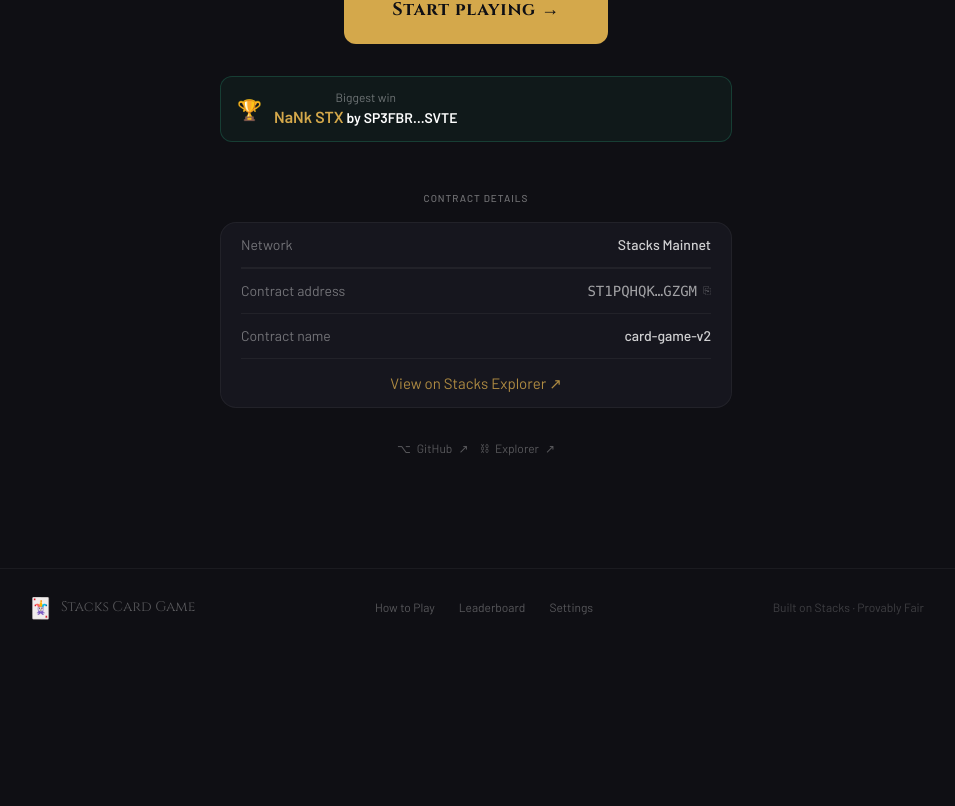
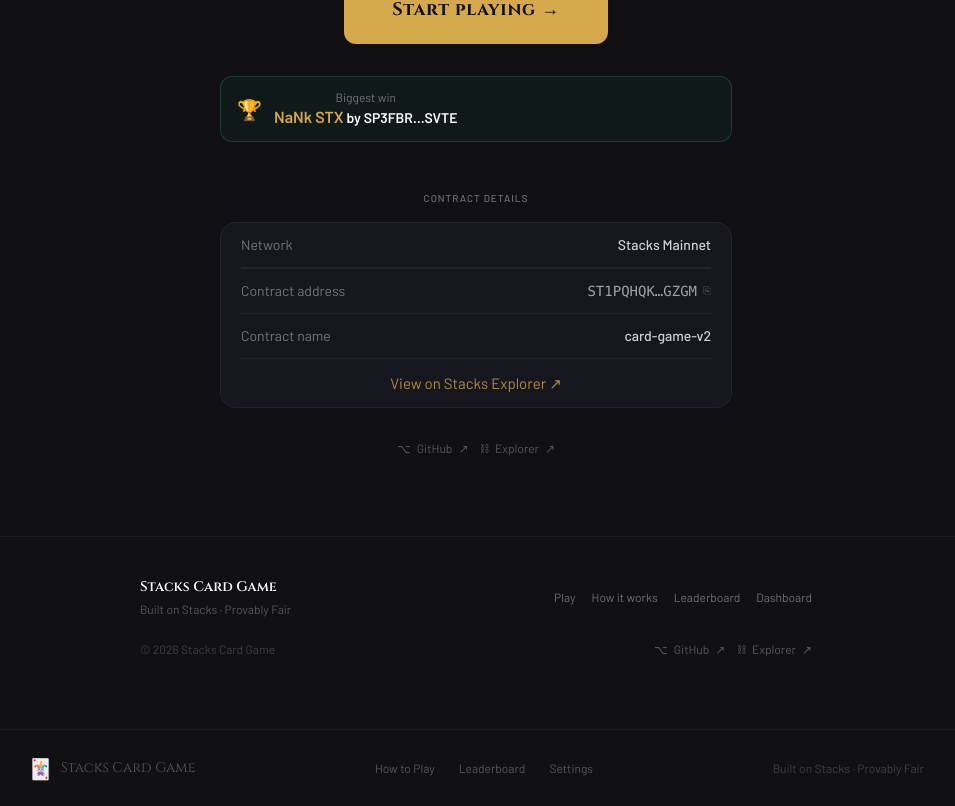
Before and after one commit to TheDEV111/Card-Simulation, a React (Vite) app: page / in a window 1280 px wide. Shown: the part 4753-5559 px from the top of the page, without its empty margins (276-1231 px from the left). Before the commit the page ends 5398 px from the top, so only its background shows below. Built offline with nearby package versions, Linux system fonts and the light colour scheme; what @stacks/connect would draw is missing.

Commit message:
feat(pages): add LandingFooter to LandingPage

```diff
--- a/src/pages/LandingPage.jsx
+++ b/src/pages/LandingPage.jsx
@@ -12,6 +12,7 @@ import LandingLeaderboard from "../components/landing/LandingLeaderboard";
 import LandingGamePreview from "../components/landing/LandingGamePreview";
 import LandingFAQ from "../components/landing/LandingFAQ";
 import LandingCTA from "../components/landing/LandingCTA";
+import LandingFooter from "../components/landing/LandingFooter";
 
 export default function LandingPage() {
   return (
@@ -32,6 +33,7 @@ export default function LandingPage() {
         <LandingFAQ />
         <LandingCTA />
       </main>
+      <LandingFooter />
     </div>
   );
 }
```
